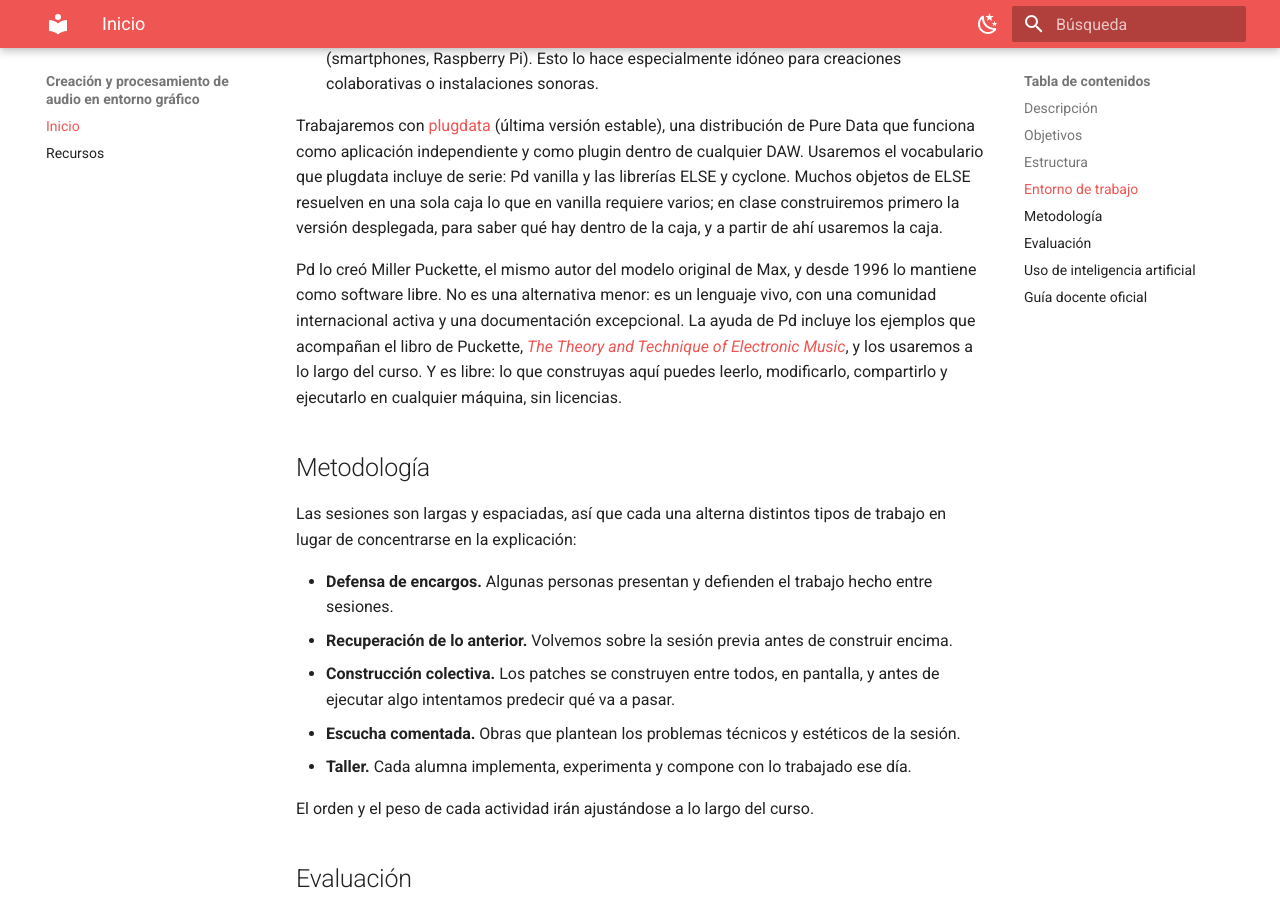
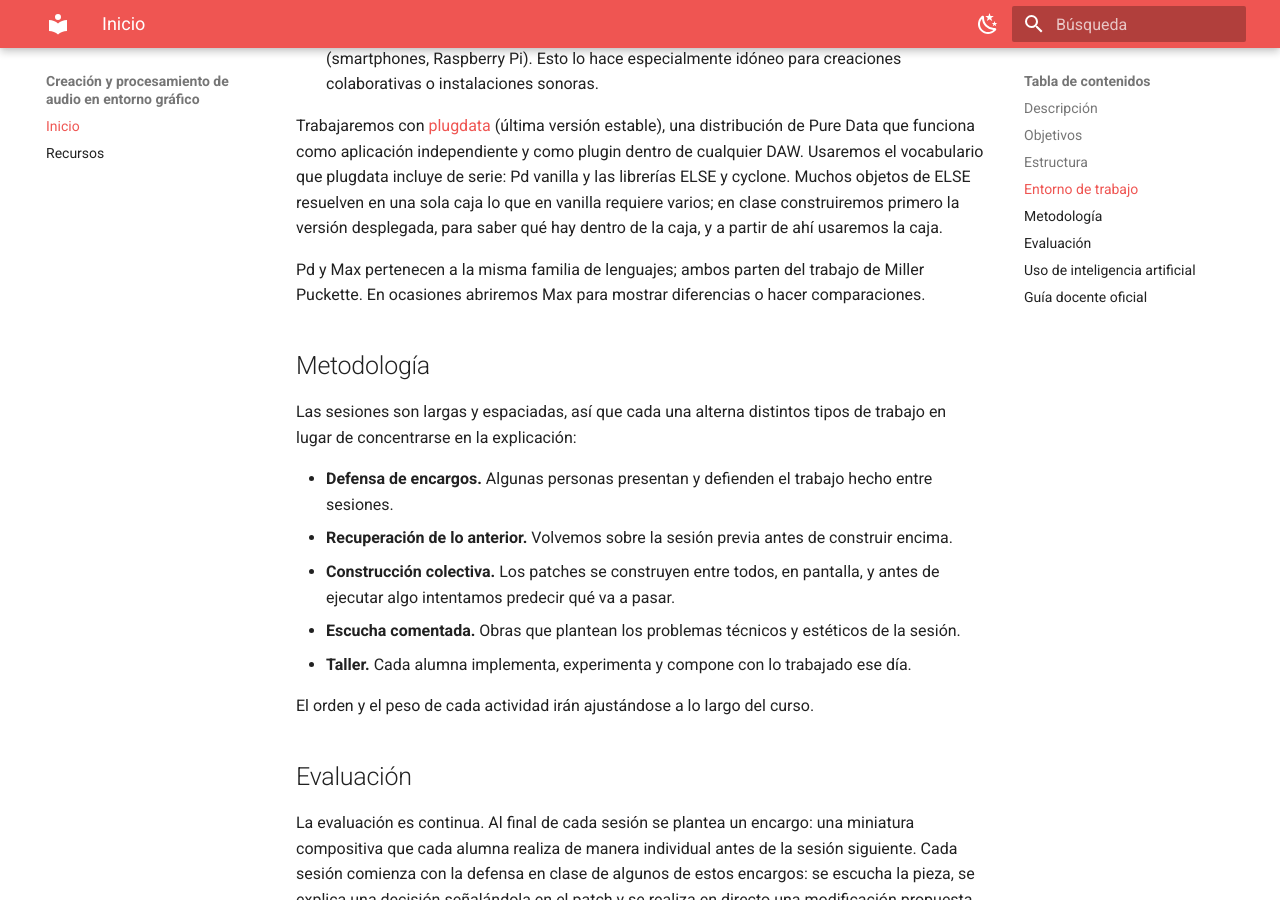
Before and after one commit to anxefaraldo/peg-curso, an MkDocs documentation site: the page built from docs/index.md, in a window 1280 px wide and 900 px high, scrolled down 1543 px. Built offline with MkDocs 1.6.1 and Material for MkDocs 9.7.7, drawn with Linux system fonts in a browser that asks for light colours.

Commit message:
Entorno de trabajo: Pd y Max, sin justificaciones
Co-Authored-By: Claude Opus 5.5 <noreply@anthropic.com>
Claude-Session: https://claude.ai/code/session_019FsNpS3wiNVaX2QkZrxoEG

```diff
--- a/docs/index.md
+++ b/docs/index.md
@@ -37,7 +37,7 @@ El entorno de programación de la asignatura es Pure Data (Pd), un lenguaje de c
 
 Trabajaremos con [plugdata](https://plugdata.org/) (última versión estable), una distribución de Pure Data que funciona como aplicación independiente y como plugin dentro de cualquier DAW. Usaremos el vocabulario que plugdata incluye de serie: Pd vanilla y las librerías ELSE y cyclone. Muchos objetos de ELSE resuelven en una sola caja lo que en vanilla requiere varios; en clase construiremos primero la versión desplegada, para saber qué hay dentro de la caja, y a partir de ahí usaremos la caja.
 
-Pd lo creó Miller Puckette, el mismo autor del modelo original de Max, y desde 1996 lo mantiene como software libre. No es una alternativa menor: es un lenguaje vivo, con una comunidad internacional activa y una documentación excepcional. La ayuda de Pd incluye los ejemplos que acompañan el libro de Puckette, [*The Theory and Technique of Electronic Music*](https://msp.ucsd.edu/techniques.htm), y los usaremos a lo largo del curso. Y es libre: lo que construyas aquí puedes leerlo, modificarlo, compartirlo y ejecutarlo en cualquier máquina, sin licencias.
+Pd y Max pertenecen a la misma familia de lenguajes; ambos parten del trabajo de Miller Puckette. En ocasiones abriremos Max para mostrar diferencias o hacer comparaciones.
 
 ## Metodología
 
```
